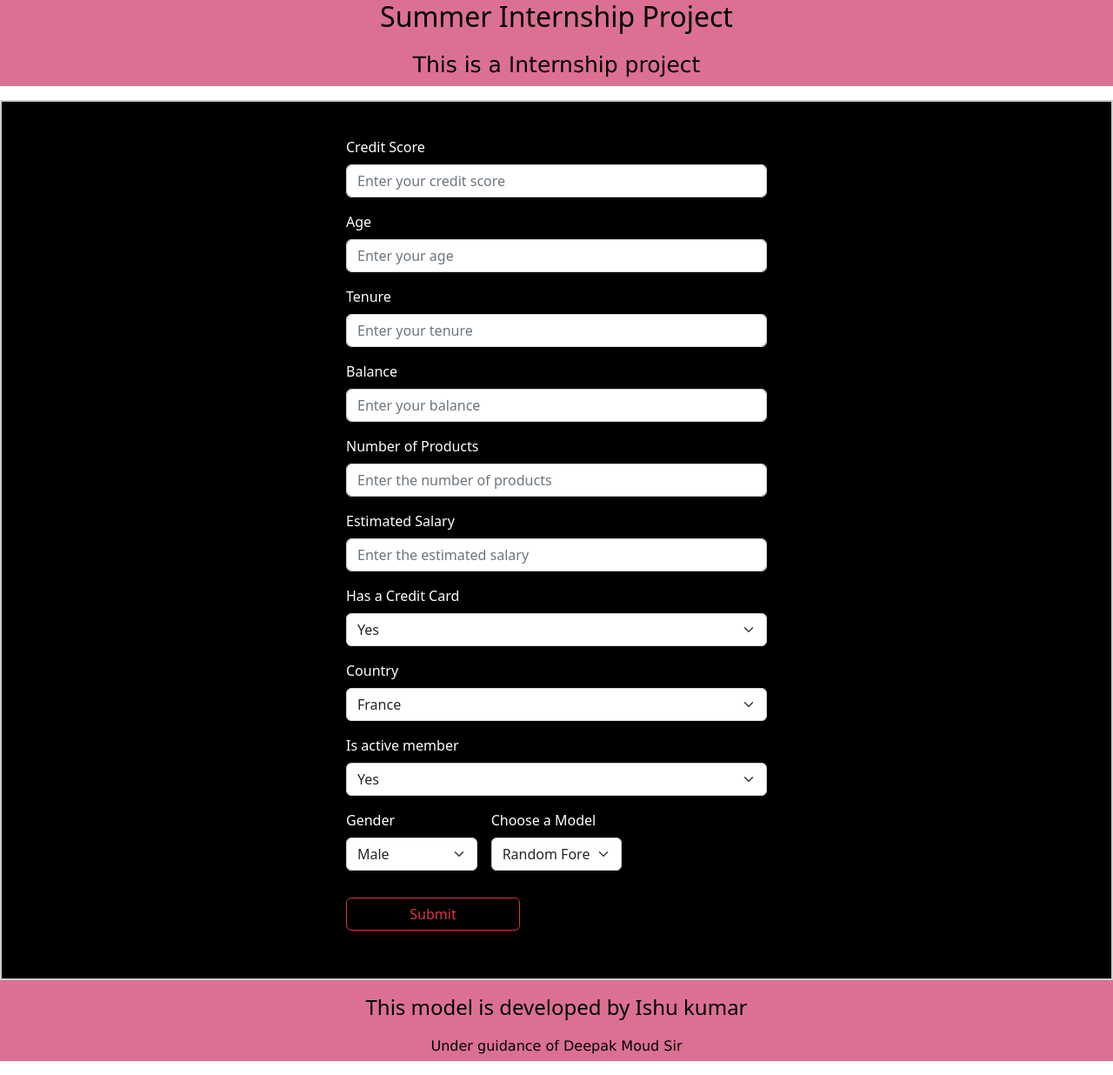
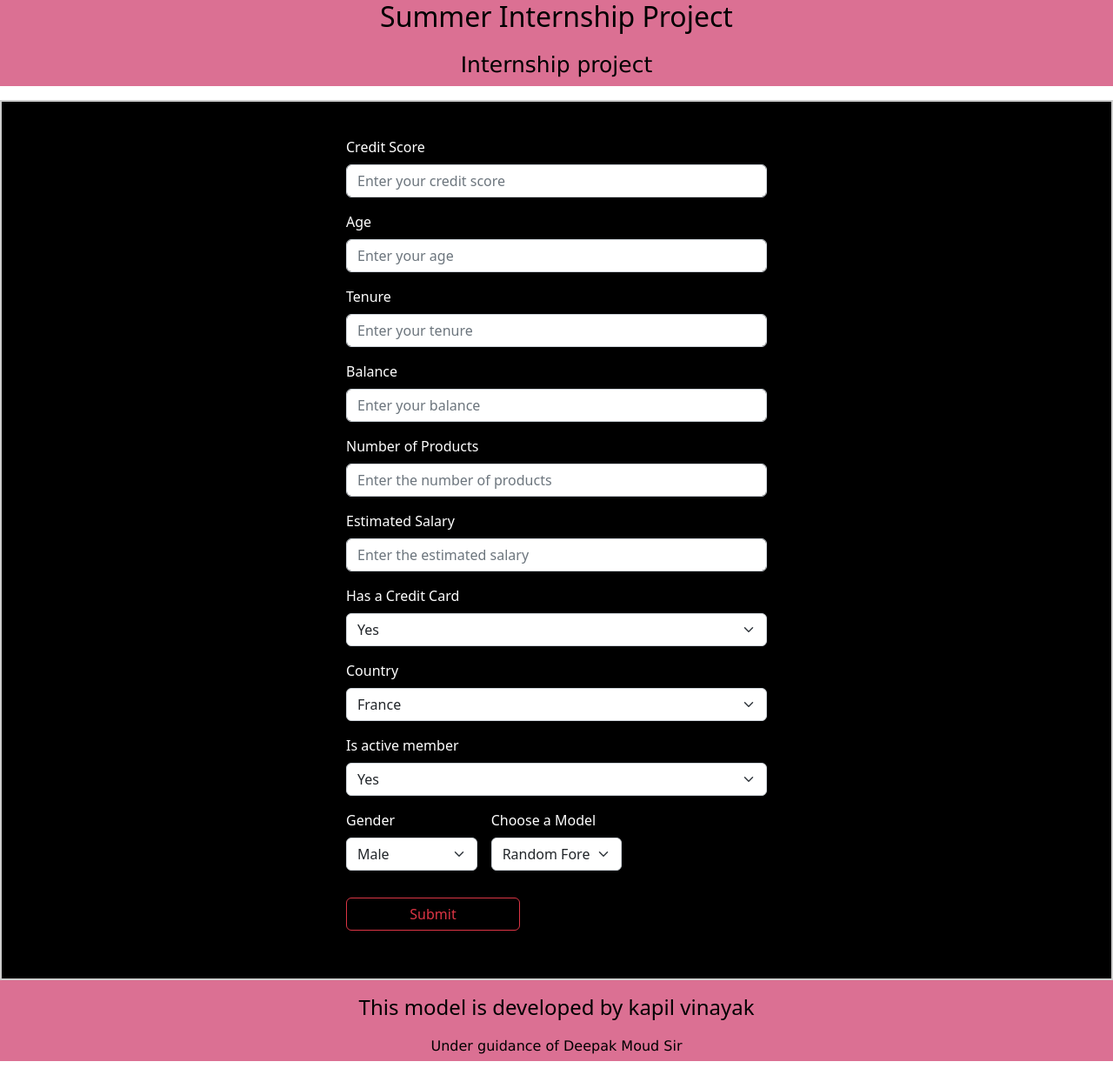
Before and after one commit to vinayak0000-code/churn_modeling, a Flask app: page / in a window 1280 px wide. Shown: the whole page at 87% size. Run offline with Flask 2, Linux system fonts and the light colour scheme; parts of the project's set-up code (start-up, migrations or seed data) failed here and were passed over.

Commit message:
Update index.html

```diff
--- a/templates/index.html
+++ b/templates/index.html
@@ -74,7 +74,7 @@
             Summer Internship Project
         </h2>
         <p style="font-size: 25px;">
-            This is a Internship project
+             Internship project
         </p>
     </div>
 
@@ -171,7 +171,7 @@
 
     <div class="tail">
         <h4>
-            This model is developed by Ishu kumar
+            This model is developed by kapil vinayak
         </h4>
         <p>
             Under guidance of Deepak Moud Sir
```
